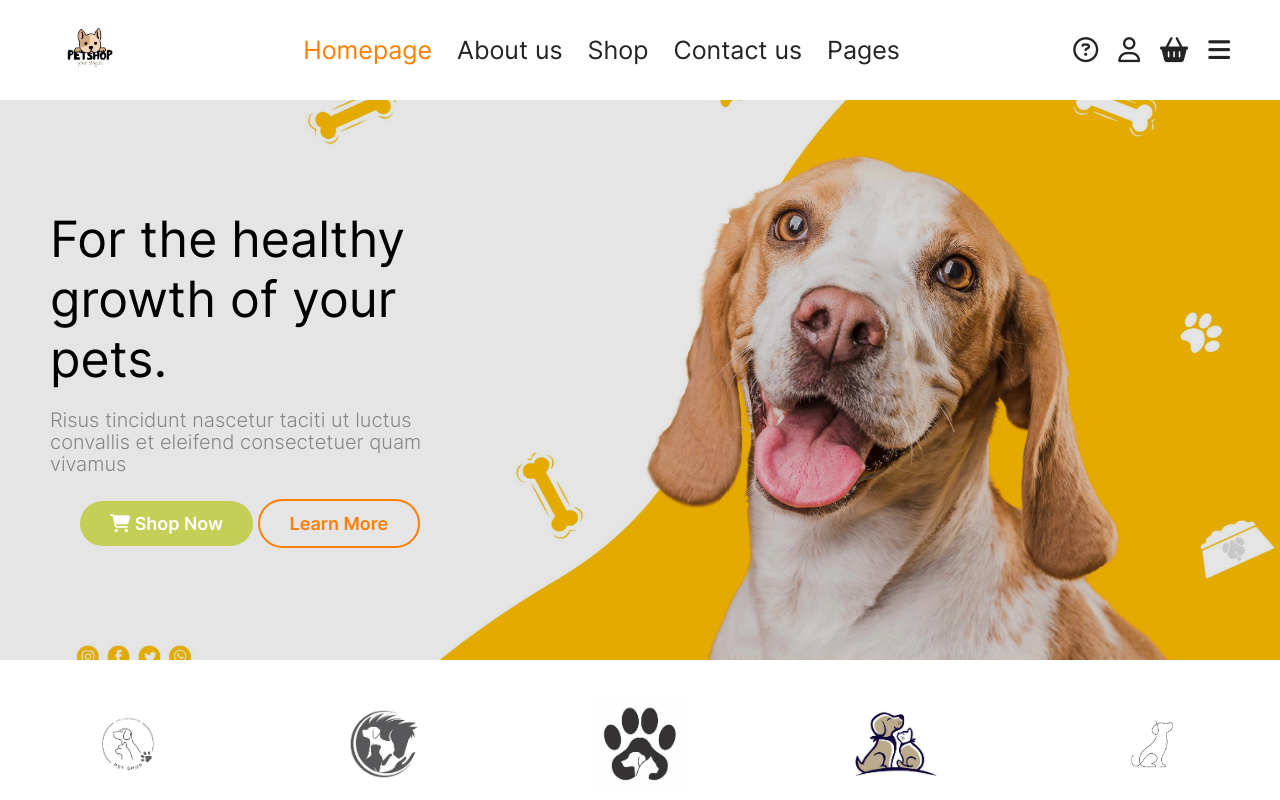
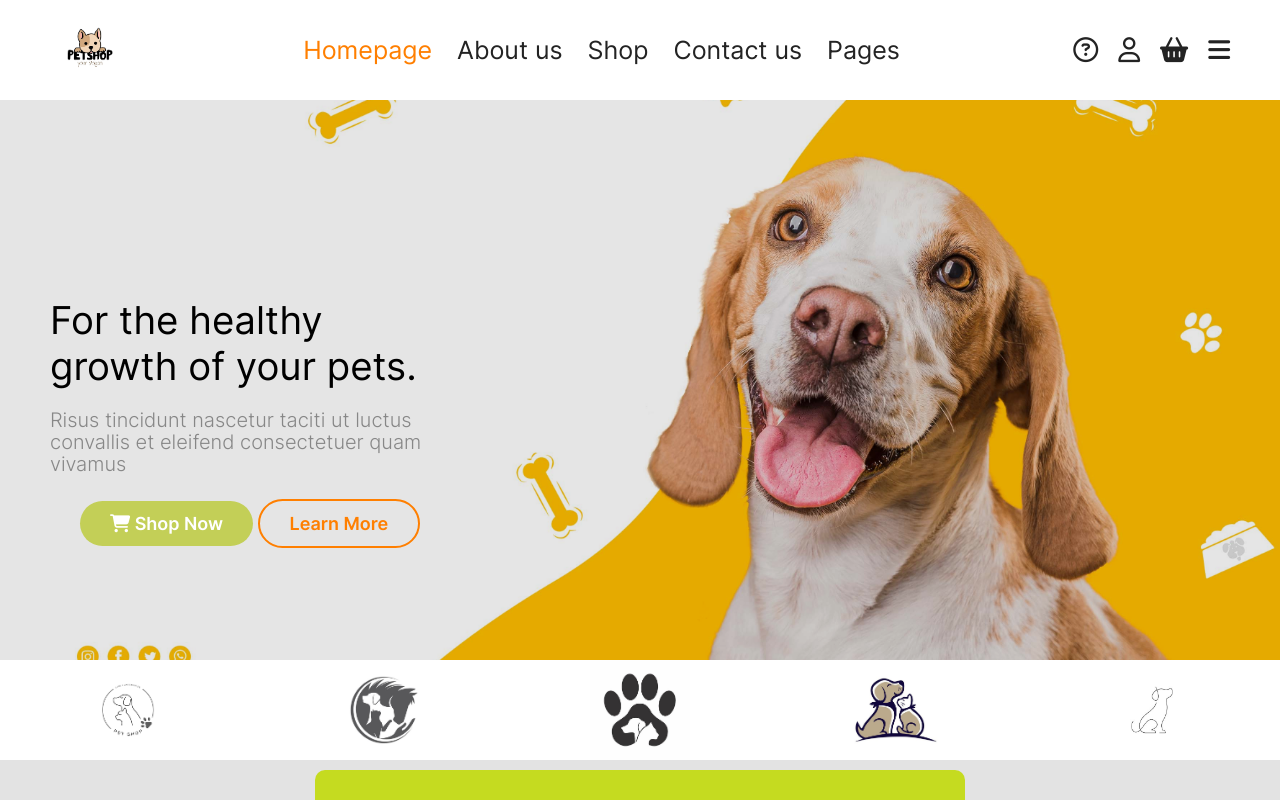
Before and after one commit to yrnsr/petshop, a plain HTML site: page index.html in a window 1280 px wide. Shown: the top 800 px of the page. Drawn offline with Linux system fonts and the light colour scheme.

Commit message:
welcome-content-conteiner taşması düzeltildi.

```diff
--- a/index.css
+++ b/index.css
@@ -179,13 +179,13 @@ a:hover {
 }
 
 .logo-container {
+    justify-content: space-around;
     background-color: white;
-    justify-content: space-around;
     align-items: center;
     flex-wrap: wrap;
     display: flex;
     width: 100%;
-    height: 21%;
+    height: auto;
 }
 
 .logo-container img {
@@ -205,6 +205,7 @@ a:hover {
     flex-direction: row;
     align-items: center;
     user-select: none;
+    flex-wrap: wrap;
     display: flex;
     padding: 10px;
     height: 75%;
@@ -257,6 +258,13 @@ a:hover {
     }
 }
 
+@media screen and (max-width: 900px) {
+    .logo-container {
+        flex-direction: column;
+        align-items: center;
+    }
+}
+
 .welcome-container {
     background-image: url("images/pet.jpg");
     background-repeat: no-repeat;
@@ -275,9 +283,10 @@ a:hover {
 }
 
 .welcome-content-container {
-    align-items: flex-start;
     flex-direction: column;
+    align-items: center;
     position: absolute;
+    min-width: 400px;
     display: flex;
     bottom: 20%;
     width: 30%;
@@ -288,7 +297,7 @@ a:hover {
 .welcome-content-container span:nth-child(1) {
     font-family: inter-regular;
     color: #000000;
-    font-size: 50px;
+    font-size: clamp(30px, 3vw, 50px);
 }
 
 .welcome-content-container span:nth-child(2) {
@@ -297,18 +306,6 @@ a:hover {
     margin-bottom: 4px;
     line-height: 22px;
     font-size: 20px;
-}
-
-.welcome-content-container {
-    flex-direction: column;
-    align-items: center;
-    position: absolute;
-    min-width: 400px;
-    display: flex;
-    bottom: 20%;
-    width: 30%;
-    left: 50px;
-    gap: 20px;
 }
 
 .section-content-container {
```
